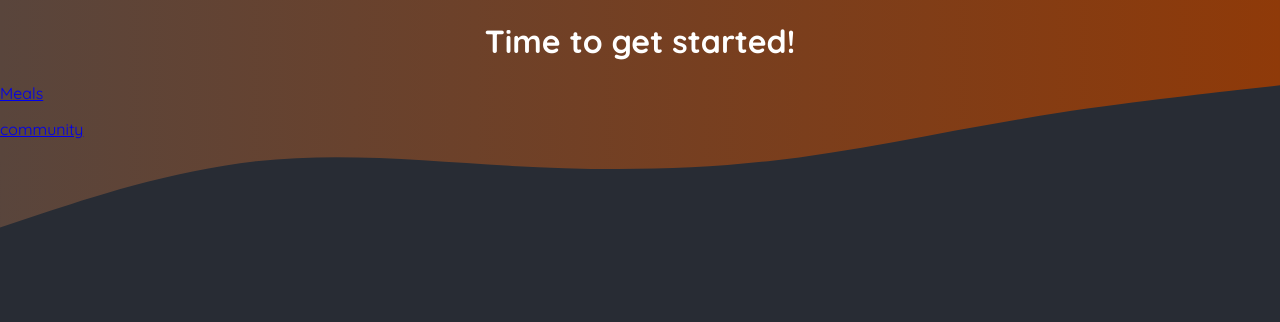
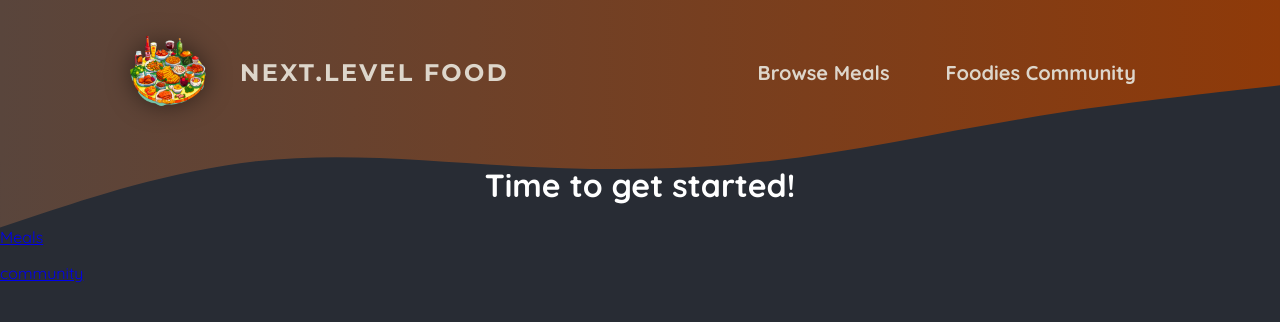
Before and after one commit to GyGaByyyTe/next.level.food, a Next.js app: page / in a window 1280 px wide. Shown: the top 322 px of the page. Built offline with nearby package versions, Linux system fonts and the light colour scheme.

Commit message:
update header styles

```diff
--- a/app/layout.tsx
+++ b/app/layout.tsx
@@ -1,6 +1,7 @@
+import React from 'react';
 import type { Metadata } from 'next';
 import './globals.css';
-import React from 'react';
+import MainHeader from '@/components/MainHeader';
 
 export const metadata: Metadata = {
   title: 'NextLevel Food',
@@ -36,6 +37,7 @@
           </svg>
         </div>
 
+        <MainHeader />
         {children}
       </body>
     </html>
--- /dev/null
+++ b/components/MainHeader.module.css
@@ -0,0 +1,67 @@
+.header {
+  display: flex;
+  justify-content: space-between;
+  align-items: center;
+  padding: 2rem 1rem;
+}
+
+@media (min-width: 768px) {
+  .header {
+    padding: 2rem 10%;
+  }
+}
+
+.nav ul {
+  list-style: none;
+  margin: 0;
+  padding: 0;
+  display: flex;
+  gap: 1.5rem;
+  /* font-family: 'Montserrat', sans-serif; */
+  font-size: 1.25rem;
+}
+
+.nav a {
+  text-decoration: none;
+  color: #ddd6cb;
+  font-weight: bold;
+  padding: 0.5rem 1rem;
+  border-radius: 0.5rem;
+}
+
+.nav a:hover,
+.nav a:active {
+  background: linear-gradient(90deg, #ff8a05, #f9b331);
+  background-clip: text;
+  -webkit-background-clip: text;
+  -webkit-text-fill-color: transparent;
+  text-shadow: 0 0 18px rgba(248, 190, 42, 0.8);
+}
+
+.active {
+  background: linear-gradient(90deg, #ff8a05, #f9b331);
+  background-clip: text;
+  -webkit-background-clip: text;
+  -webkit-text-fill-color: transparent;
+}
+
+.logo {
+  display: flex;
+  align-items: center;
+  justify-content: center;
+  gap: 2rem;
+  text-decoration: none;
+  color: #ddd6cb;
+  font-weight: bold;
+  font-family: 'Montserrat', sans-serif;
+  letter-spacing: 0.15rem;
+  text-transform: uppercase;
+  font-size: 1.5rem;
+}
+
+.logo img {
+  width: 5rem;
+  height: 5rem;
+  object-fit: contain;
+  filter: drop-shadow(0 0 0.75rem rgba(0, 0, 0, 0.5));
+}
--- /dev/null
+++ b/components/MainHeader.tsx
@@ -0,0 +1,25 @@
+import Link from 'next/link';
+import logoImg from '@/public/images/logo.png';
+import cl from './MainHeader.module.css';
+
+export default function MainHeader() {
+  return (
+    <header className={cl.header}>
+      <Link href="/" className={cl.logo}>
+        <img src={logoImg.src} alt="Logo with food" />
+        Next.Level Food
+      </Link>
+
+      <nav className={cl.nav}>
+        <ul>
+          <li>
+            <Link href="/meals">Browse Meals</Link>
+          </li>
+          <li>
+            <Link href="/community">Foodies Community</Link>
+          </li>
+        </ul>
+      </nav>
+    </header>
+  );
+}
```
